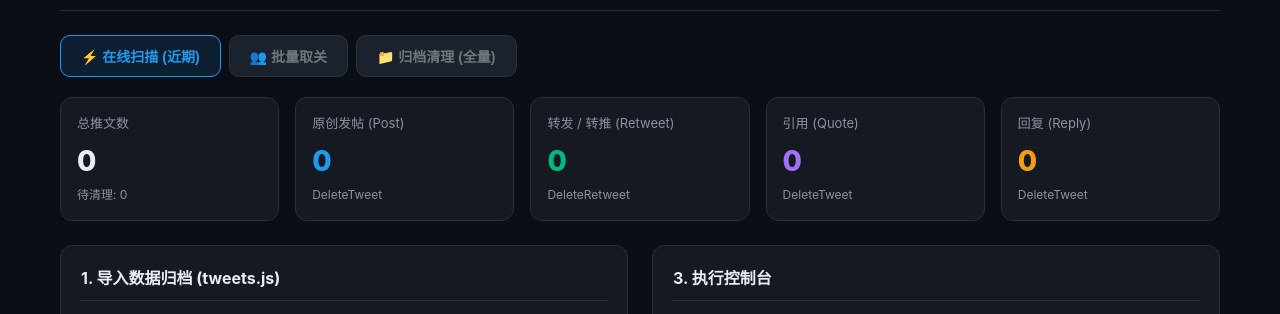
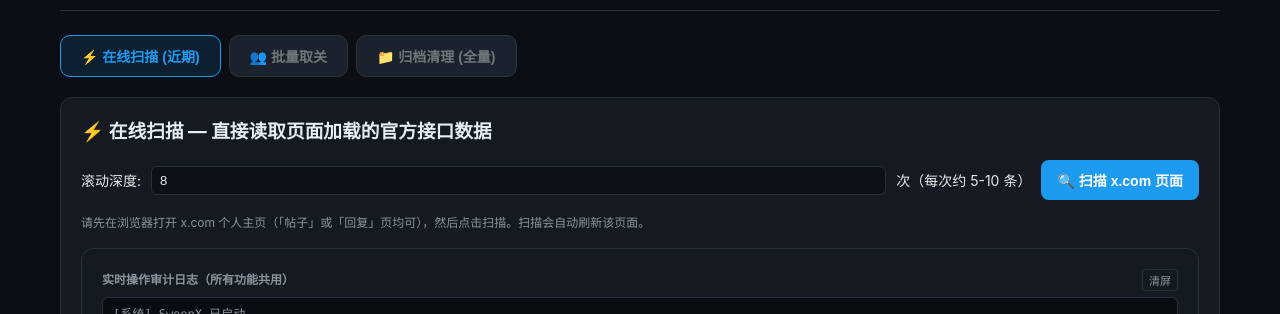
Before and after one commit to eddiezhan/SweepX, a website with bundled scripts: page extension/dashboard/index.html in a window 1280 px wide. Shown: the part 70-384 px from the top of the page. Built offline with nearby package versions, Linux system fonts and the light colour scheme.

Commit message:
fix(dashboard): restore correct tab-content ids after reorder — archive wrapper was mislabeled as live (duplicate id), breaking tab switching and showing upload in the scan tab

```diff
--- a/extension/dashboard/index.html
+++ b/extension/dashboard/index.html
@@ -40,7 +40,7 @@
         <button class="dash-tab-btn" id="dash-tab-btn-archive">📁 归档清理 (全量)</button>
       </nav>
 
-      <div id="dash-tab-live" class="dash-tab active">
+      <div id="dash-tab-archive" class="dash-tab">
       <!-- Overview Stat Cards -->
       <section class="stats-grid">
         <div class="stat-card">
@@ -239,7 +239,7 @@
       </div>
 
       <!-- Tab: Live Scan -->
-      <div id="dash-tab-live" class="dash-tab">
+      <div id="dash-tab-live" class="dash-tab active">
         <section class="panel-card full-width">
           <div class="table-header-row">
             <h3>⚡ 在线扫描 — 直接读取页面加载的官方接口数据</h3>
```
